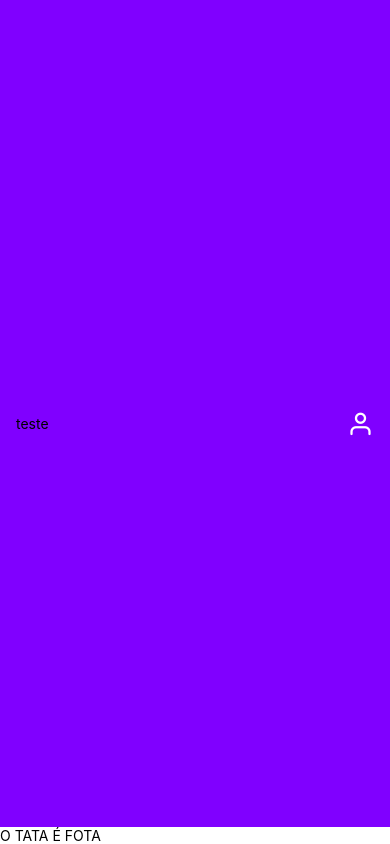
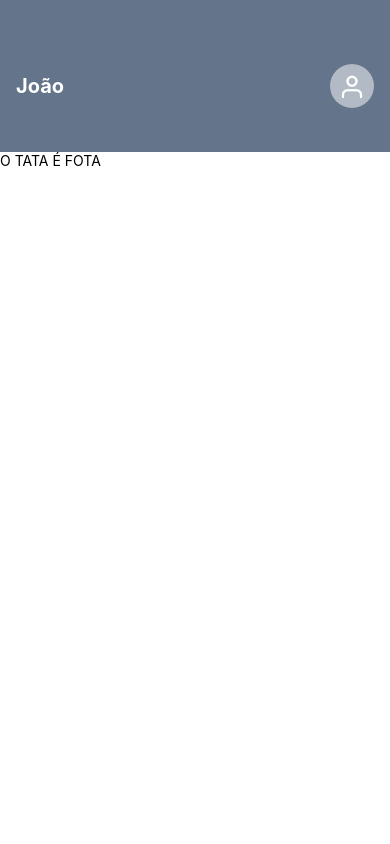
Before and after one commit to joao0814/TripFi-app, a React Native app: screen / in a window 390 px wide. Built offline with nearby package versions, Linux system fonts and the light colour scheme.

Commit message:
style: new style for header

```diff
--- a/src/components/Header/index.js
+++ b/src/components/Header/index.js
@@ -8,15 +8,14 @@ import {
 } from "react-native";
 import { Feather } from "@expo/vector-icons";
 
-const StatusBarHeight = StatusBar.currentHeight
-  ? StatusBar.currentHeight + 22
-  : 64;
+ const statusBarHeight = StatusBar.currentHeight
+   ? StatusBar.currentHeight + 22 : 64;
 
-export default function Header() {
+export default function Header({name}) {
   return (
     <View style={styles.container}>
       <View style={styles.content}>
-        <Text style={styles.username}>teste</Text>
+        <Text style={styles.username}>{name}</Text>
 
         <TouchableOpacity activeOpacity={0.9} style={styles.buttonUser}>
           <Feather name="user" size={27} color="#fff" />
@@ -28,9 +27,8 @@ export default function Header() {
 
 const styles = StyleSheet.create({
   container: {
-    flex: 1,
-    backgroundColor: "#8000ff",
-    paddingTop: StatusBarHeight,
+    backgroundColor: "rgb(100, 116, 139)",
+    paddingTop: statusBarHeight,
     flexDirection: "row",
     paddingStart: 16,
     paddingEnd: 16,
@@ -43,4 +41,20 @@ const styles = StyleSheet.create({
     flexDirection: "row",
     justifyContent: "space-between",
   },
+
+  username: {
+    fontSize: 20,
+    color: "#fff",
+    fontWeight: "bold",
+  },
+
+  buttonUser: {
+    width: 44,
+    height: 44,
+    backgroundColor: "rgba(255, 255, 255, 0.5)",
+    justifyContent: "center",
+    alignItems: "center",
+    borderRadius: 44 / 2,
+
+  },
 });
--- a/src/pages/home/index.js
+++ b/src/pages/home/index.js
@@ -5,7 +5,7 @@ import Header from "../../components/Header";
 export default function Home() {
   return (
     <View style={styles.container}>
-      <Header />
+      <Header name="João"/>
       <Text>O TATA É FOTA</Text>
 
       <StatusBar style="auto" />
```
